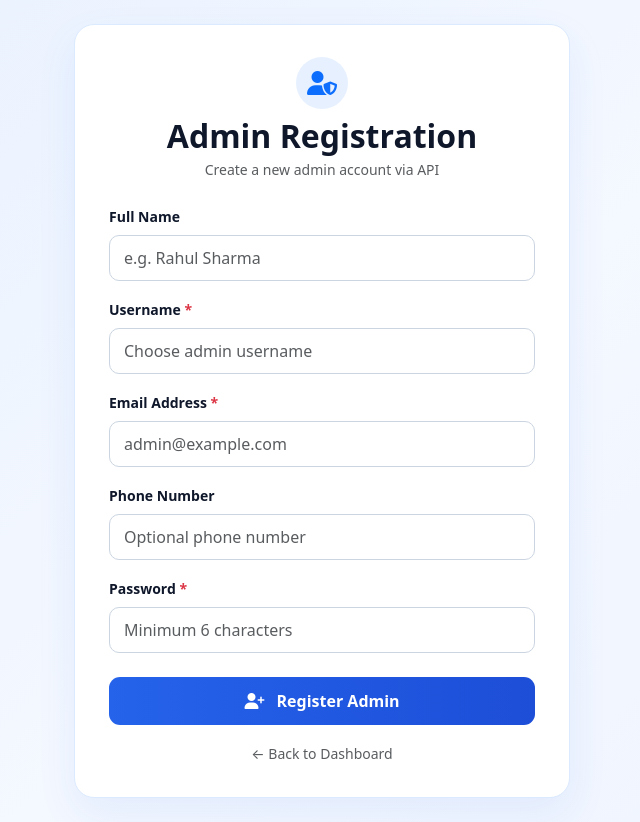
After one commit to Yashavant08/advance-billing-system, a Django app: page /register-admin/ in a window 1280 px wide. The commit adds this page. Shown: the whole page, without its empty margins (318-958 px from the left). Run offline with Django 5.2, Linux system fonts and the light colour scheme.

Commit message:
Complete invoice PDF actions, admin register API, and admin register form

```diff
--- /dev/null
+++ b/billing_app/templates/billing_app/admin_register.html
@@ -0,0 +1,177 @@
+<!DOCTYPE html>
+<html lang="en">
+<head>
+    <meta charset="UTF-8">
+    <meta name="viewport" content="width=device-width, initial-scale=1.0">
+    <title>Register Admin | Advance Billing System</title>
+    <link href="https://cdn.jsdelivr.net/npm/bootstrap@5.3.0/dist/css/bootstrap.min.css" rel="stylesheet">
+    <link rel="stylesheet" href="https://cdnjs.cloudflare.com/ajax/libs/font-awesome/6.4.0/css/all.min.css">
+    <style>
+        body {
+            background: linear-gradient(135deg, #e8f1ff 0%, #f4f8ff 55%, #eef4ff 100%);
+            min-height: 100vh;
+            color: #0f172a;
+            font-family: system-ui, -apple-system, "Segoe UI", Roboto, sans-serif;
+        }
+        .register-wrapper {
+            max-width: 520px;
+        }
+        .register-card {
+            background: #ffffff;
+            border: 1px solid #dbeafe;
+            border-radius: 20px;
+            box-shadow: 0 16px 40px rgba(37, 99, 235, 0.08);
+            padding: 32px 34px;
+        }
+        .form-control {
+            border-radius: 10px;
+            padding: 10px 14px;
+            border: 1px solid #cbd5e1;
+        }
+        .form-control:focus {
+            border-color: #2563eb;
+            box-shadow: 0 0 0 3px rgba(37, 99, 235, 0.15);
+        }
+        .btn-submit-admin {
+            background: linear-gradient(90deg, #2563eb 0%, #1d4ed8 100%);
+            border: none;
+            border-radius: 11px;
+            padding: 12px 18px;
+            font-weight: 700;
+            color: #ffffff;
+        }
+        .btn-submit-admin:hover {
+            background: linear-gradient(90deg, #1d4ed8 0%, #1e40af 100%);
+            color: #ffffff;
+        }
+    </style>
+</head>
+<body class="d-flex align-items-center py-4">
+    <div class="container register-wrapper">
+        <div class="register-card">
+            <div class="text-center mb-4">
+                <div class="d-inline-flex align-items-center justify-content-center bg-primary bg-opacity-10 text-primary rounded-circle mb-2" style="width: 52px; height: 52px;">
+                    <i class="fa-solid fa-user-shield fs-4"></i>
+                </div>
+                <h2 class="fw-bold mb-1">Admin Registration</h2>
+                <p class="text-muted small mb-0">Create a new admin account via API</p>
+            </div>
+
+            <div id="alertBox" class="d-none alert rounded-3 small mb-3" role="alert"></div>
+
+            <form id="adminRegisterForm" novalidate>
+                <div class="mb-3">
+                    <label for="full_name" class="form-label fw-semibold small">Full Name</label>
+                    <input type="text" id="full_name" name="full_name" class="form-control" placeholder="e.g. Rahul Sharma">
+                    <div class="invalid-feedback" id="err-full_name"></div>
+                </div>
+
+                <div class="mb-3">
+                    <label for="username" class="form-label fw-semibold small">Username <span class="text-danger">*</span></label>
+                    <input type="text" id="username" name="username" class="form-control" placeholder="Choose admin username" required>
+                    <div class="invalid-feedback" id="err-username"></div>
+                </div>
+
+                <div class="mb-3">
+                    <label for="email" class="form-label fw-semibold small">Email Address <span class="text-danger">*</span></label>
+                    <input type="email" id="email" name="email" class="form-control" placeholder="admin@example.com" required>
+                    <div class="invalid-feedback" id="err-email"></div>
+                </div>
+
+                <div class="mb-3">
+                    <label for="phone" class="form-label fw-semibold small">Phone Number</label>
+                    <input type="text" id="phone" name="phone" class="form-control" placeholder="Optional phone number">
+                    <div class="invalid-feedback" id="err-phone"></div>
+                </div>
+
+                <div class="mb-4">
+                    <label for="password" class="form-label fw-semibold small">Password <span class="text-danger">*</span></label>
+                    <input type="password" id="password" name="password" class="form-control" placeholder="Minimum 6 characters" required>
+                    <div class="invalid-feedback" id="err-password"></div>
+                </div>
+
+                <button type="submit" id="submitBtn" class="btn btn-submit-admin w-100">
+                    <i class="fa-solid fa-user-plus me-2"></i> Register Admin
+                </button>
+            </form>
+
+            <div class="text-center mt-3">
+                <a href="{% url 'dashboard' %}" class="text-decoration-none text-muted small">&larr; Back to Dashboard</a>
+            </div>
+        </div>
+    </div>
+
+    <script>
+    (function () {
+        const form = document.getElementById("adminRegisterForm");
+        const submitBtn = document.getElementById("submitBtn");
+        const alertBox = document.getElementById("alertBox");
+        const fields = ["full_name", "username", "email", "phone", "password"];
+
+        function clearErrors() {
+            alertBox.className = "d-none alert rounded-3 small mb-3";
+            alertBox.textContent = "";
+            fields.forEach((name) => {
+                const input = document.getElementById(name);
+                const errEl = document.getElementById("err-" + name);
+                if (input) input.classList.remove("is-invalid");
+                if (errEl) errEl.textContent = "";
+            });
+        }
+
+        function showAlert(type, message) {
+            alertBox.className = `alert alert-${type} rounded-3 small mb-3`;
+            alertBox.textContent = message;
+        }
+
+        form.addEventListener("submit", async function (e) {
+            e.preventDefault();
+            clearErrors();
+
+            const payload = {
+                full_name: document.getElementById("full_name").value.trim(),
+                username: document.getElementById("username").value.trim(),
+                email: document.getElementById("email").value.trim(),
+                phone: document.getElementById("phone").value.trim(),
+                password: document.getElementById("password").value
+            };
+
+            submitBtn.disabled = true;
+            submitBtn.innerHTML = '<span class="spinner-border spinner-border-sm me-2"></span>Registering...';
+
+            try {
+                const res = await fetch("{% url 'api_admin_register' %}", {
+                    method: "POST",
+                    headers: {
+                        "Content-Type": "application/json"
+                    },
+                    body: JSON.stringify(payload)
+                });
+
+                const data = await res.json();
+
+                if (res.ok && data.success) {
+                    showAlert("success", data.message || "Admin user registered successfully.");
+                    form.reset();
+                } else {
+                    showAlert("danger", data.message || "Please fix the errors below.");
+                    if (data.errors) {
+                        Object.entries(data.errors).forEach(([field, msg]) => {
+                            const input = document.getElementById(field);
+                            const errEl = document.getElementById("err-" + field);
+                            if (input) input.classList.add("is-invalid");
+                            if (errEl) errEl.textContent = msg;
+                        });
+                    }
+                }
+            } catch (err) {
+                showAlert("danger", "Network error occurred while registering admin.");
+            } finally {
+                submitBtn.disabled = false;
+                submitBtn.innerHTML = '<i class="fa-solid fa-user-plus me-2"></i> Register Admin';
+            }
+        });
+    })();
+    </script>
+</body>
+</html>
--- a/billing_app/urls.py
+++ b/billing_app/urls.py
@@ -23,4 +23,7 @@ urlpatterns = [
     path('invoices/create/', views.create_invoice, name='create_invoice'),
     path('invoices/<int:invoice_id>/pdf/', views.invoice_pdf, name='invoice_pdf'),
     path('invoices/<int:invoice_id>/', views.invoice_detail_view, name='invoice_detail'),
+    path("api/admin/register/", views.api_admin_register, name="api_admin_register"),
+    path("register-admin/", views.admin_register_page, name="admin_register_page"),
+    path("api/admin/register/", views.api_admin_register, name="api_admin_register"),
 ]
--- a/billing_app/views.py
+++ b/billing_app/views.py
@@ -1054,3 +1054,139 @@ def invoice_pdf(request, invoice_id):
     response = HttpResponse(pdf_buffer.getvalue(), content_type="application/pdf")
     response["Content-Disposition"] = f'inline; filename="invoice_{invoice.invoice_number or invoice.pk}.pdf"'
     return response
+
+import json
+from django.contrib.auth import get_user_model
+from django.db import IntegrityError, transaction
+from django.http import JsonResponse
+from django.views.decorators.csrf import csrf_exempt
+from django.views.decorators.http import require_http_methods
+
+from .models import DistributorProfile
+
+User = get_user_model()
+
+
+def _is_valid_email(email: str) -> bool:
+    if "@" not in email:
+        return False
+    local, _, domain = email.partition("@")
+    return bool(local and domain and "." in domain)
+
+
+@csrf_exempt
+@require_http_methods(["GET", "POST"])
+def api_admin_register(request):
+    if request.method == "GET":
+        return JsonResponse(
+            {
+                "success": True,
+                "endpoint": "/api/admin/register/",
+                "method": "POST",
+                "required_fields": ["username", "email", "password"],
+                "optional_fields": ["full_name", "phone"],
+            },
+            status=200,
+        )
+
+    try:
+        if request.content_type and "application/json" in request.content_type:
+            data = json.loads(request.body.decode("utf-8") or "{}")
+        else:
+            data = request.POST
+    except (json.JSONDecodeError, UnicodeDecodeError):
+        return JsonResponse(
+            {"success": False, "message": "Invalid JSON payload."},
+            status=400,
+        )
+
+    if not hasattr(data, "get"):
+        return JsonResponse(
+            {"success": False, "message": "Request body must be a JSON object or form data."},
+            status=400,
+        )
+
+    username = (data.get("username") or "").strip()
+    email = (data.get("email") or "").strip().lower()
+    password = data.get("password") or ""
+    full_name = (data.get("full_name") or "").strip()
+    phone = (data.get("phone") or "").strip()
+
+    errors = {}
+    if not username:
+        errors["username"] = "Username is required."
+    elif len(username) < 3:
+        errors["username"] = "Username must be at least 3 characters long."
+    elif User.objects.filter(username__iexact=username).exists():
+        errors["username"] = "Username already exists."
+
+    if not email:
+        errors["email"] = "Email is required."
+    elif not _is_valid_email(email):
+        errors["email"] = "Enter a valid email address."
+    elif User.objects.filter(email__iexact=email).exists():
+        errors["email"] = "Email is already registered."
+
+    if not password:
+        errors["password"] = "Password is required."
+    elif len(password) < 6:
+        errors["password"] = "Password must be at least 6 characters long."
+
+    if phone and len(phone) > 15:
+        errors["phone"] = "Phone number must be 15 characters or fewer."
+
+    if errors:
+        return JsonResponse(
+            {"success": False, "message": "Validation failed.", "errors": errors},
+            status=400,
+        )
+
+    try:
+        with transaction.atomic():
+            user = User.objects.create_user(
+                username=username,
+                email=email,
+                password=password,
+            )
+
+            if full_name:
+                parts = full_name.split(" ", 1)
+                user.first_name = parts[0]
+                if len(parts) > 1:
+                    user.last_name = parts[1]
+
+            user.is_staff = True
+            user.save()
+
+            profile, _ = DistributorProfile.objects.get_or_create(
+                user=user,
+                defaults={"phone": phone, "is_verified": True},
+            )
+            if phone and profile.phone != phone:
+                profile.phone = phone
+                profile.save(update_fields=["phone"])
+    except IntegrityError:
+        return JsonResponse(
+            {"success": False, "message": "User with this username or email already exists."},
+            status=400,
+        )
+
+    return JsonResponse(
+        {
+            "success": True,
+            "message": "Admin user registered successfully.",
+            "data": {
+                "id": user.id,
+                "username": user.username,
+                "email": user.email,
+                "full_name": user.get_full_name(),
+                "phone": profile.phone,
+                "is_staff": user.is_staff,
+            },
+        },
+        status=201,
+    )
+
+
+def admin_register_page(request):
+    return render(request, "billing_app/admin_register.html")
```
Also changed, not shown: billing_app/templates/billing_app/invoice_detail.html (+5 -2 lines), billing_app/templates/billing_app/invoice_pdf.html (+3 -8 lines), db.sqlite3.
